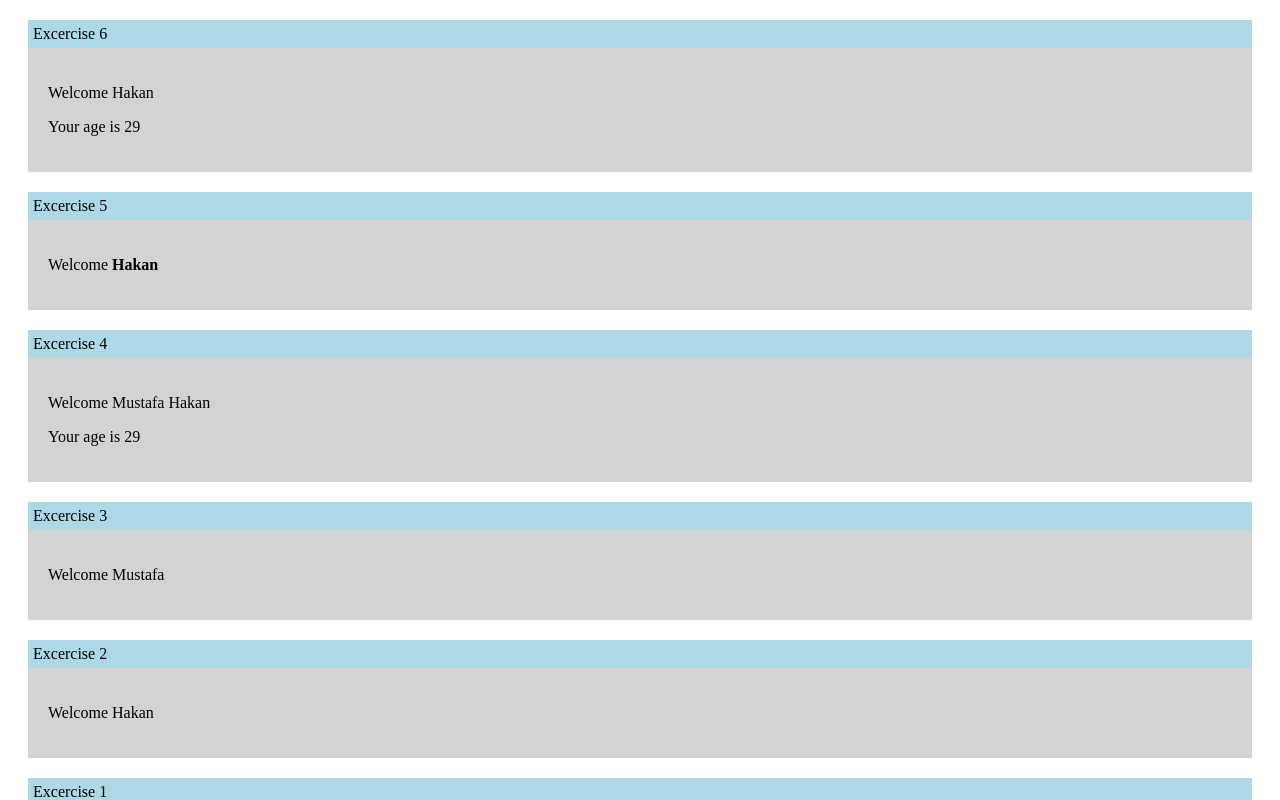
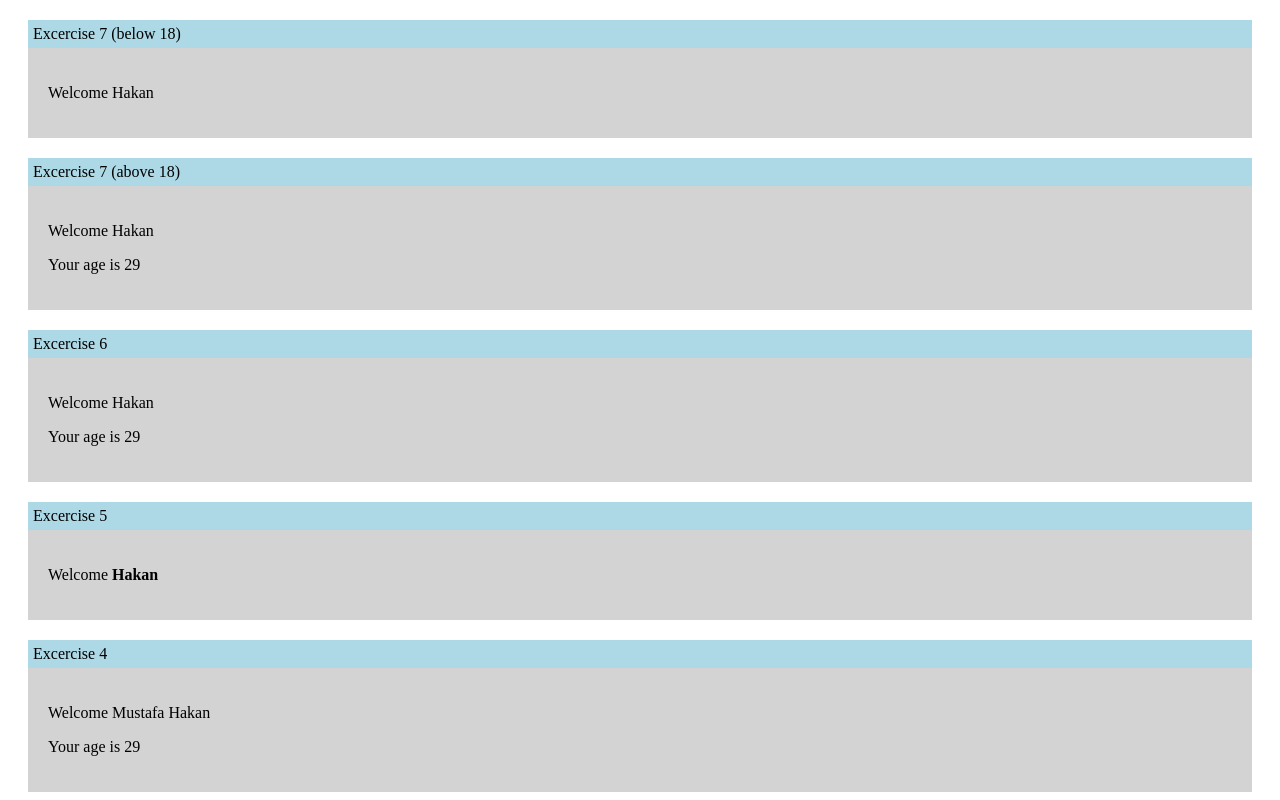
Before and after one commit to mhborazan/Develhope-Exercises, a React (Vite) app in the folder react/: page / in a window 1280 px wide. Shown: the top 800 px of the page. Built offline with nearby package versions, Linux system fonts and the light colour scheme.

Commit message:
react-excercise-7

```diff
--- a/react/src/App.jsx
+++ b/react/src/App.jsx
@@ -8,12 +8,21 @@ import Welcome2 from './excercises/excercise-3/Welcome2'
 import Welcome3 from './excercises/excercise-4/Welcome3'
 import Welcome4 from './excercises/excercise-5/Welcome4'
 import Welcome5 from './excercises/excercise-6/Welcome5'
+import Welcome6 from './excercises/excercise-7/Welcome6'
 
 function App() {
 
 
   return (
     <>
+
+      <Seperator id="7 (below 18)">
+        <Welcome6 name="Hakan" age={15}/>
+      </Seperator>
+
+      <Seperator id="7 (above 18)">
+        <Welcome6 name="Hakan" age={29}/>
+      </Seperator>
 
       <Seperator id="6">
         <Welcome5 name="Hakan" age={29}/>
--- /dev/null
+++ b/react/src/excercises/excercise-7/Age2.jsx
@@ -0,0 +1,7 @@
+import React from 'react'
+
+export default function Age2(props) {
+  return (
+    <p>Your age is {props.age || 20}</p>
+  )
+}
--- /dev/null
+++ b/react/src/excercises/excercise-7/Welcome6.jsx
@@ -0,0 +1,11 @@
+import React from 'react'
+import Age2 from './Age2'
+
+export default function Welcome6(props) {
+  return (
+    <>
+      <p>Welcome {props.name || "Mustafa"}</p>
+      {props.age >= 18 ? <Age2 age={props.age}/> : "" }
+    </>
+  )
+}
```
